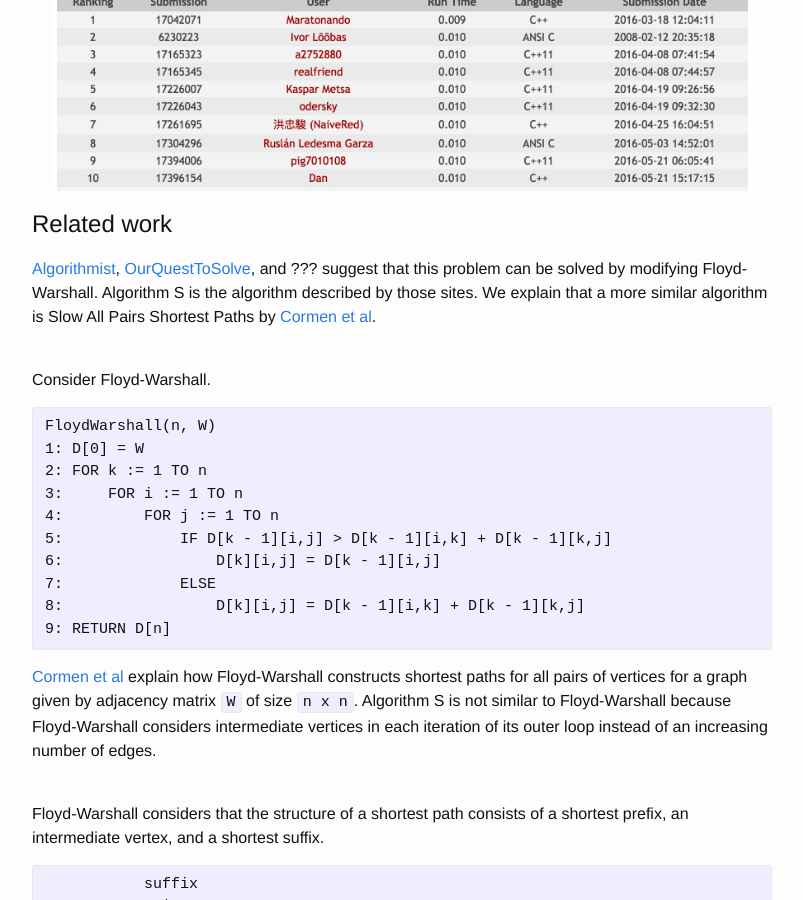
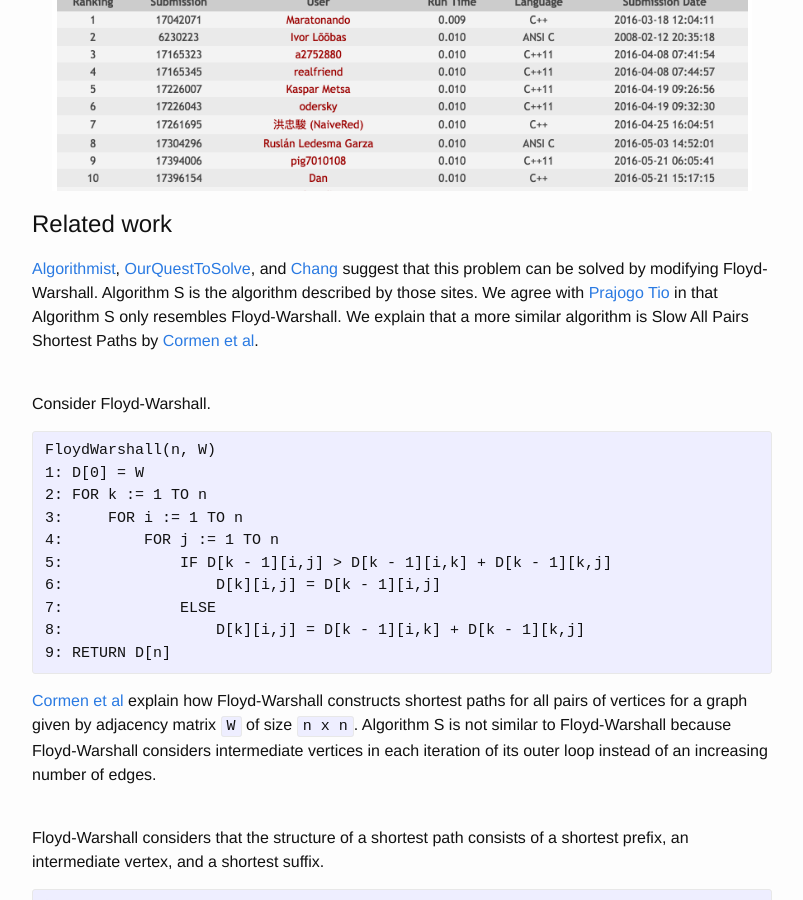
Before and after one commit to mrrusof/mrrusof.github.io, a Jekyll site: the page built from _posts/2016-05-26-arbitrage.markdown, in a window 1280 px wide and 900 px high, scrolled down 15147 px. Shown: the whole window, without its empty margins (238-1041 px from the left). Built offline with Jekyll 4.4.1, drawn with Linux system fonts in a browser that asks for light colours; comment, search, counter and statistics services are not loaded; some of the changed text lies outside the part shown.

Commit message:
Include missing edits in related work for 104.

```diff
--- a/_posts/2016-05-26-arbitrage.markdown
+++ b/_posts/2016-05-26-arbitrage.markdown
@@ -665,8 +665,9 @@ Subsequent submission of function `S` produced the same execution time.
 
 # Related work
 
-[Algorithmist](#algorithmist), [OurQuestToSolve](#ourquesttosolve), and ??? suggest that this problem can be solved by modifying Floyd-Warshall.
+[Algorithmist](#algorithmist), [OurQuestToSolve](#ourquesttosolve), and [Chang](#chang) suggest that this problem can be solved by modifying Floyd-Warshall.
 Algorithm S is the algorithm described by those sites.
+We agree with [Prajogo Tio](#prajogotio) in that Algorithm S only resembles Floyd-Warshall.
 We explain that a more similar algorithm is Slow All Pairs Shortest Paths by [Cormen et al](#cormen).
 <br /><br />
 
@@ -911,17 +912,29 @@ The corresponding implementation is ranked 8th place as of 2016.05.26.
   <dd>
     "UVa 104." Algorithmist. N.p., 28 Jan. 2013. Web. 26 May 2016. <a href="http://www.algorithmist.com/index.php/UVa_104">http://www.algorithmist.com/index.php/UVa_104</a>.
   </dd>
+  <dt id="chang">
+    [Chang]
+  </dt>
+  <dd>
+    "[ACM] Some hints about uva 104 (Modified Floyd-Warshall)." 調和的靈感. N.p., 12 Jan. 2008. Web. 26 May 2016. <a href="http://chchwy.blogspot.mx/2008/12/acm-some-hint-about-uva-104.html">http://chchwy.blogspot.mx/2008/12/acm-some-hint-about-uva-104.html</a>.
+  </dd>
   <dt id="cormen">
     [Cormen et al]
   </dt>
   <dd>
     Cormen, Thomas H.; Leiserson, Charles E.; Rivest, Ronald L.; Stein, Clifford (2009) [1990]. Introduction to Algorithms (3rd ed.). MIT Press and McGraw-Hill. pp. 684-699. ISBN 0-262-03384-4.
   </dd>
+  <dt id="prajogotio">
+    [Prajogo Tio]
+  </dt>
+  <dd>
+    "a bit of uva: UVa 104 - Arbitrage." A Bit of Cs. N.p., 8 Aug. 2014. Web. 26 May 2016. <a href="http://abitofcs.blogspot.mx/2014/08/a-bit-of-uva-uva-104-arbitrage.html">http://abitofcs.blogspot.mx/2014/08/a-bit-of-uva-uva-104-arbitrage.html</a>.
+  </dd>
   <dt id="ourquesttosolve">
     [OurQuestToSolve]
   </dt>
   <dd>
-    "#104 - Arbitrage." Our Quest to Solve Them All. N.p., 2008. Web. 26 May 2016. <a href="http://www.questtosolve.com/browse.php?pid=104">http://www.questtosolve.com/browse.php?pid=104</a>.
+    "#104 - Arbitrage." Our Quest to Solve Them All. N.p. 2008. Web. 26 May 2016. <a href="http://www.questtosolve.com/browse.php?pid=104">http://www.questtosolve.com/browse.php?pid=104</a>.
   </dd>
   <dt id="sedgewick">
     [Sedgewick and Wayne]
@@ -938,75 +951,6 @@ The corresponding implementation is ranked 8th place as of 2016.05.26.
     http://dx.doi.org/10.1137/0202017
   </dd>
 </dl>
-
-<!--
-<dl>
-  <dt>
-    <a name="cormen" />
-    [Cormen et al]
-  </dt>
-
-
-</dl>
--->
-<!--
-<table>
-  <tr>
-    <td>
-      <a name="cormen" />
-      [Cormen et al]
-    </td><td>
-      Introduction to Algorithms.
-    </td>
-  </tr><tr>
-    <td>
-      <a name="algorithmist-104" />
-      [Algorithmist]
-    </td><td>
-    <td>
-  </tr><tr>
-    <td>
-      [UVa 104](http://www.algorithmist.com/index.php/UVa_104).
-    </td><td>
-    </td>
-  </tr><tr>
-    <td>
-      <a name="questtosolve" />
-      [QuestToSolve]
-    </td><td>
-      [#104 - Arbitrage](http://www.questtosolve.com/browse.php?pid=104).
-    <td>
-  </tr><tr>
-    <td>
-      <a name="tarjan" />
-      [Tarjan]
-    </td><td>
-      [Enumeration of the elementary circuits of a directed graph](https://ecommons.cornell.edu/bitstream/handle/1813/5941/72-145.pdf)
-      R. Tarjan, SIAM Journal on Computing, 2 (1973), pp. 211-216
-      http://dx.doi.org/10.1137/0202017
-    </td>
-  </tr>
-</table>
--->
-
-<!--
-[1] Implementation of Tarjan's algorithm by Johannes Schauer.
-
-- https://blog.mister-muffin.de/2012/07/04/enumerating-elementary-circuits-of-a-directed_graph/
-- https://github.com/josch/cycles_tarjan/blob/master/cycles.py
-
-[2] Tarjan's algorithm is O(V*E), for dense graphs O(N^3).
-
-- http://www.cs.colorado.edu/department/publications/reports/docs/CU-CS-024-73.pdf
-
-[3] Counting cycles is NP hard.
-
-- http://www.cs.umd.edu/~jkatz/complexity/f11/lecture23.pdf
-
-[4] Solution that kind of resembles Floyd-Warshall but it really looks like Slow All Pairs Shortest Paths
-
-- http://abitofcs.blogspot.mx/2014/08/a-bit-of-uva-uva-104-arbitrage.html
--->
 
 
 
```
